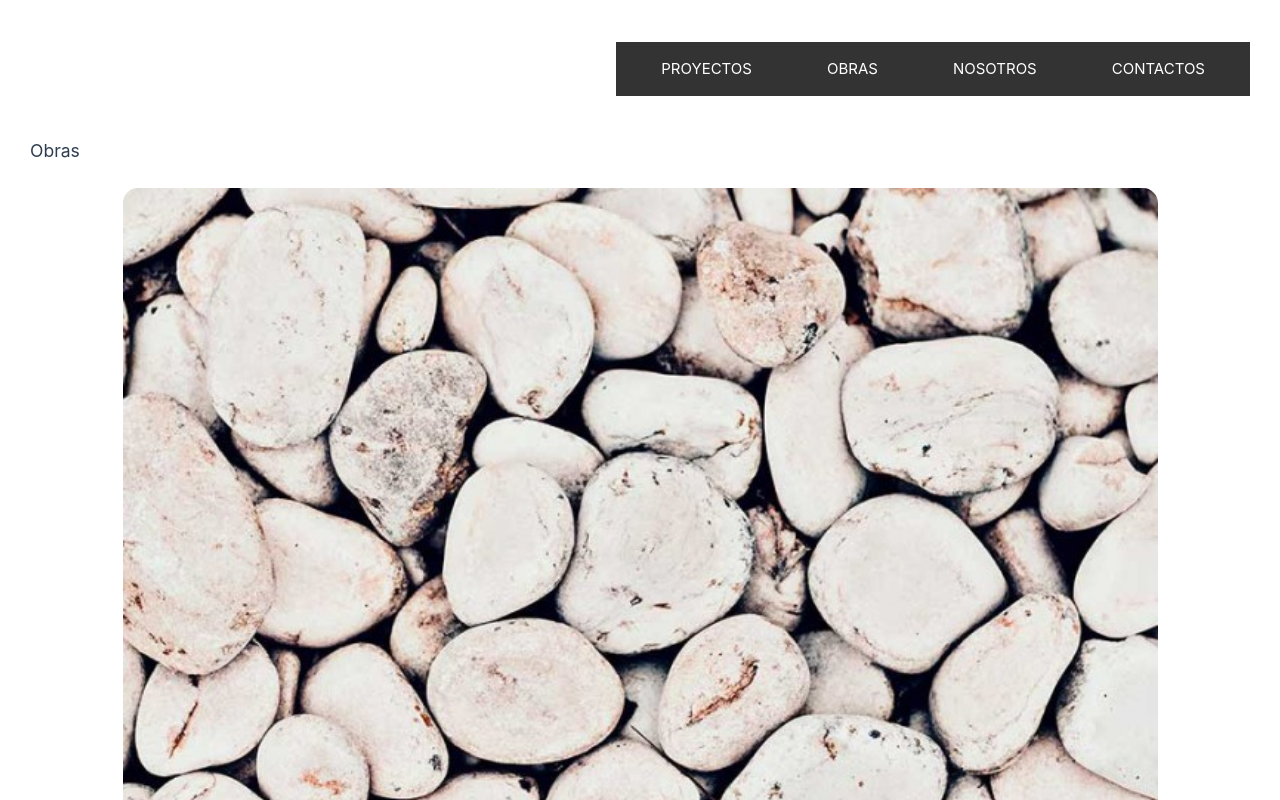
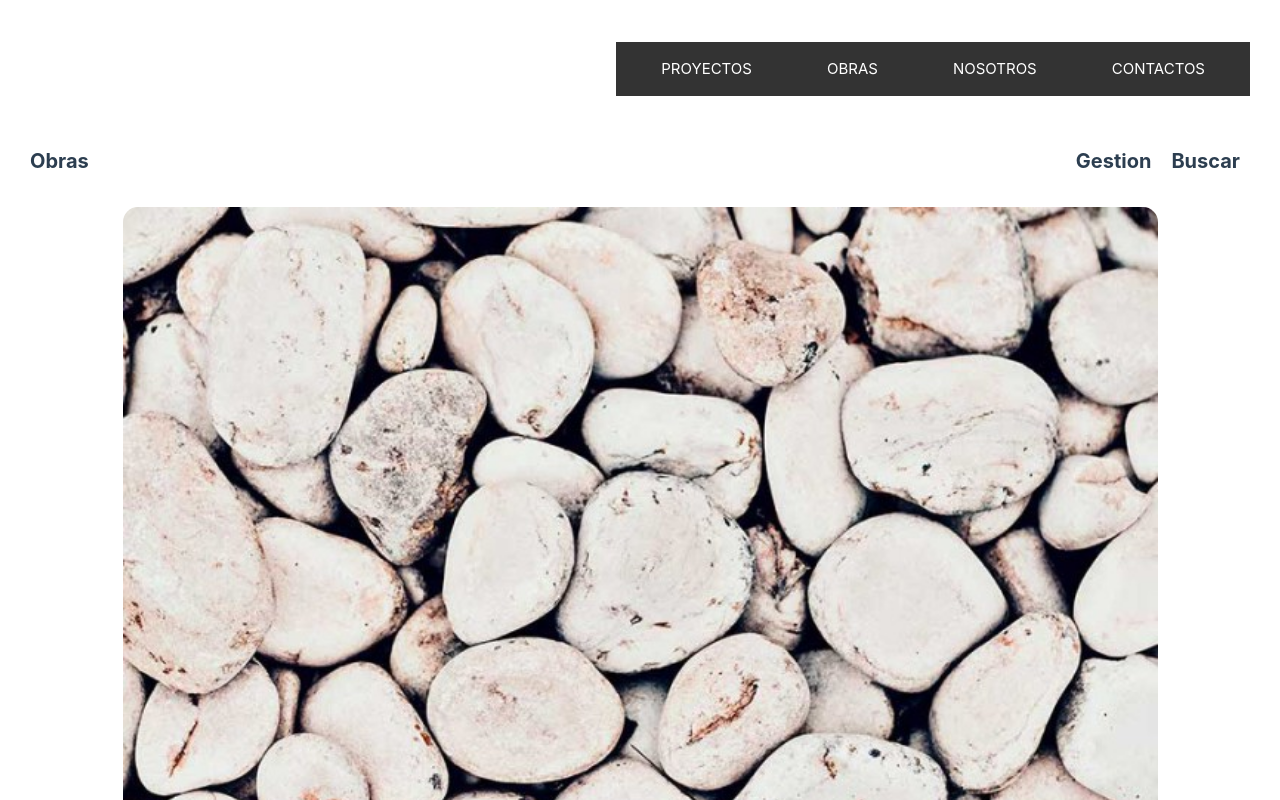
Before and after one commit to 1knighttale1/Arquitecto-VueCli, a Vue app: page /obras in a window 1280 px wide. Shown: the top 800 px of the page. Built offline with nearby package versions, Linux system fonts and the light colour scheme.

Commit message:
pequeño ajuste estilo subtitulo

```diff
--- a/src/components/GaleryCarrousel.vue
+++ b/src/components/GaleryCarrousel.vue
@@ -47,6 +47,7 @@ function transformCarrousel(item) {
 
 .carrousel {
   width: 100%;
+  height: 100%;
   max-width: 70em;
   margin-block: 1.5em;
   transition: all 0.4s ease;
--- a/src/components/Searcher.vue
+++ b/src/components/Searcher.vue
@@ -1,12 +1,34 @@
 <template>
     <filter id="filter">
-        <h3>
+        <h2 class="sub-title">
             <slot name="title"></slot>
-        </h3>
+        </h2>
+        <div class="sub-options">
+            <h2 class="tools">Gestion</h2><div class="sub-logo"></div>
+            <h2 class="tools">Buscar</h2><div class="sub-logo"></div>
+        </div>
     </filter>
 </template>
 <style scope>
 #filter {
-    padding-block: 1.5em;
+    padding-block: .5em;
+    display: flex;
+    align-items: center;
+    justify-content: space-between;
+}
+.sub-options {
+    display: flex;
+}
+.sub-title, .tools {
+  font-size: 20px;
+  font-weight: bold;
+}
+.tools {
+  padding-inline: .5em;
+}
+@media (max-width: 65em) {
+    .tools {
+        display: none;
+    }
 }
 </style>
```
